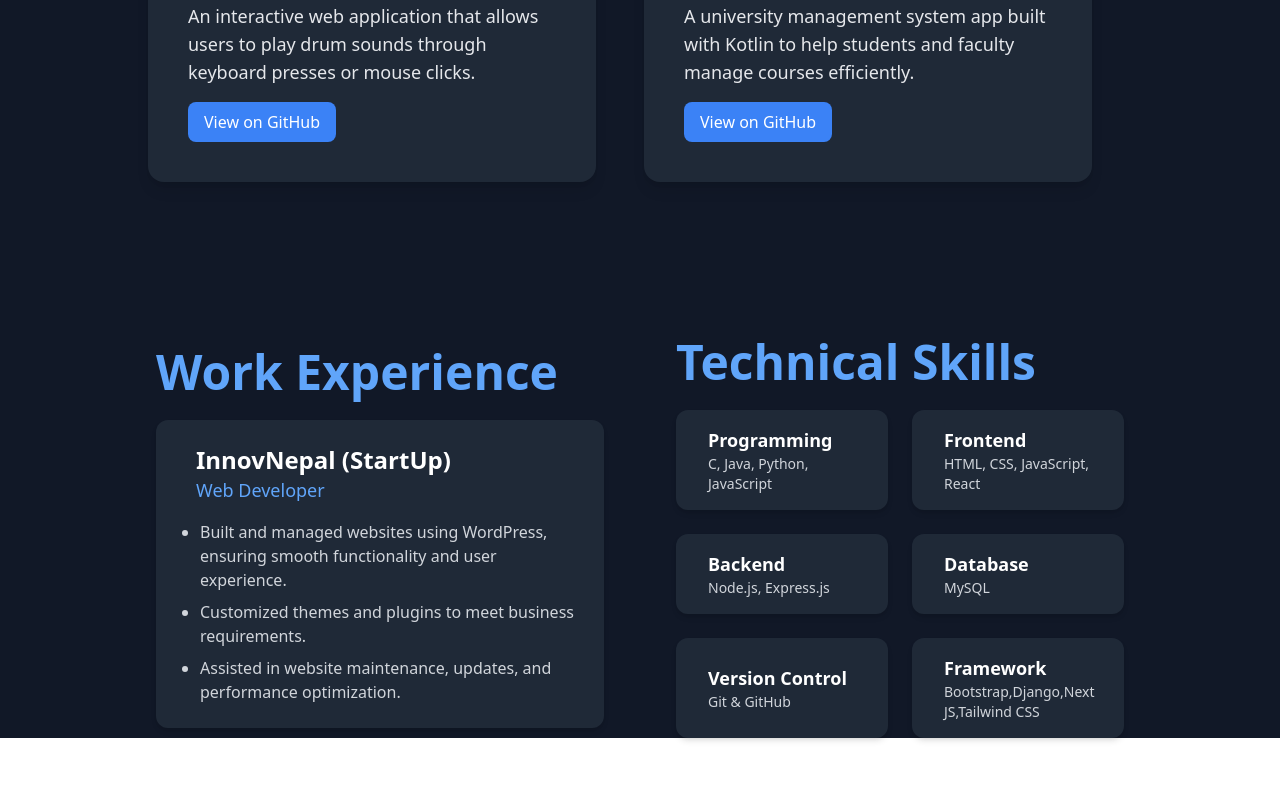
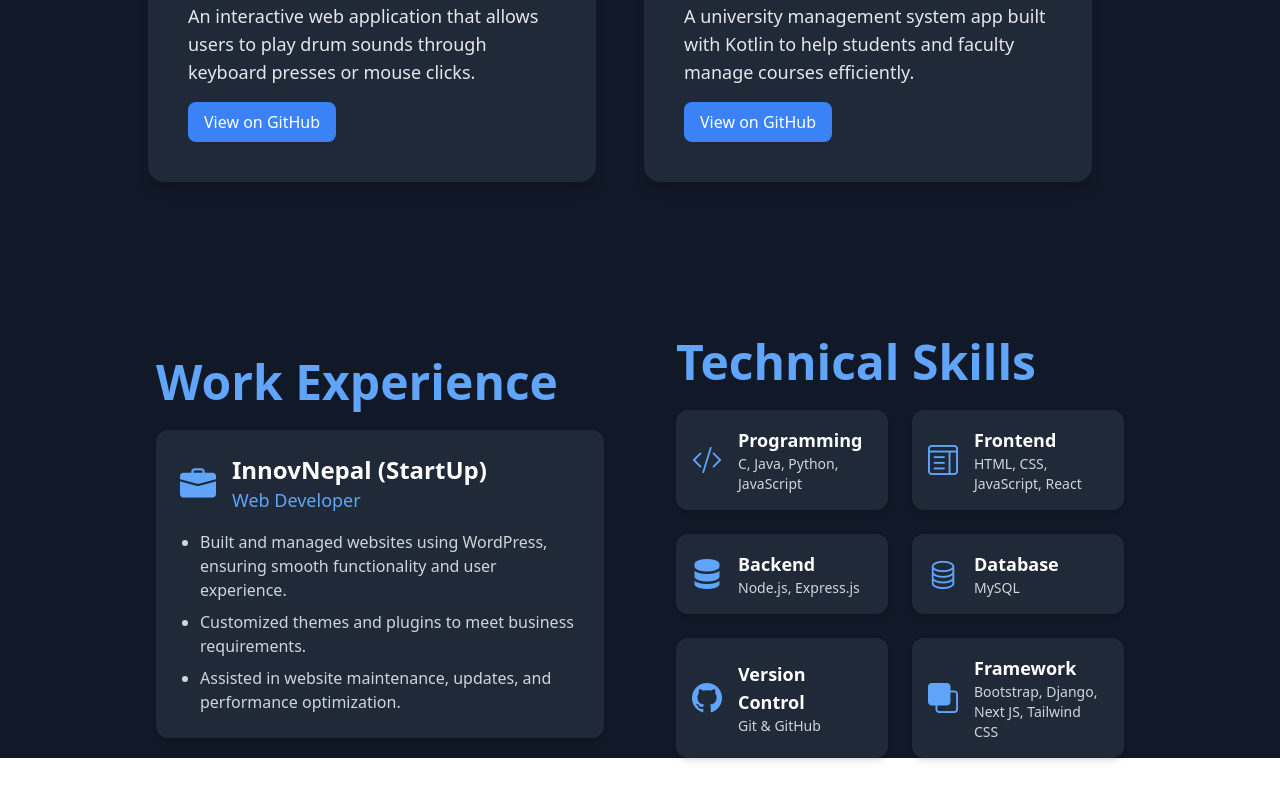
Before and after one commit to suraz343/MyPortfolio, a Next.js app: page / in a window 1280 px wide. Shown: the part 1326-2126 px from the top of the page. Built offline with nearby package versions, Linux system fonts and the light colour scheme.

Commit message:
icons were added

```diff
--- a/app/components/NavBar.tsx
+++ b/app/components/NavBar.tsx
@@ -8,7 +8,7 @@ export default function NavBar() {
     <nav className="bg-gray-900 text-white fixed top-0 left-0 w-full z-50 shadow-lg">
       <div className="container mx-auto flex justify-between items-center px-6 py-4">
         {/* Logo */}
-        <a href="#" className="text-2xl font-bold text-blue-400">Suraz343</a>
+        <a href="/" className="text-2xl font-bold text-blue-400">Suraz343</a>
 
         {/* Desktop Menu */}
         <div className="hidden md:flex space-x-6">
--- a/app/components/skills.tsx
+++ b/app/components/skills.tsx
@@ -1,4 +1,6 @@
 import React from "react";
+import 'bootstrap-icons/font/bootstrap-icons.css';
+
 
 export default function Skills() {
   return (
@@ -40,7 +42,7 @@ export default function Skills() {
               { title: "Backend", skills: "Node.js, Express.js", icon: "server" },
               { title: "Database", skills: "MySQL", icon: "database" },
               { title: "Version Control", skills: "Git & GitHub", icon: "github" },
-              { title: "Framework", skills: "Bootstrap,Django,Next JS,Tailwind CSS", icon: "framework" }
+              { title: "Framework", skills: "Bootstrap, Django, Next JS, Tailwind CSS", icon: "front" }
             ].map((item, index) => (
               <div key={index} className="bg-gray-800 p-4 rounded-xl shadow-md flex items-center gap-4 mx-auto w-full">
                 <i className={`bi bi-${item.icon} text-blue-400 text-3xl`}></i>
@@ -53,7 +55,6 @@ export default function Skills() {
           </div>
         </div>
       </div>
-
     </div>
   );
 }
--- a/package.json
+++ b/package.json
@@ -13,6 +13,7 @@
     "@emotion/styled": "^11.14.0",
     "@mui/icons-material": "^6.4.2",
     "@mui/material": "^6.4.2",
+    "bootstrap-icons": "^1.11.3",
     "icons": "^1.0.0",
     "next": "15.1.6",
     "react": "^19.0.0",
```
Also changed, not shown: 1 other file (tests, documents, lock files or other folders).
